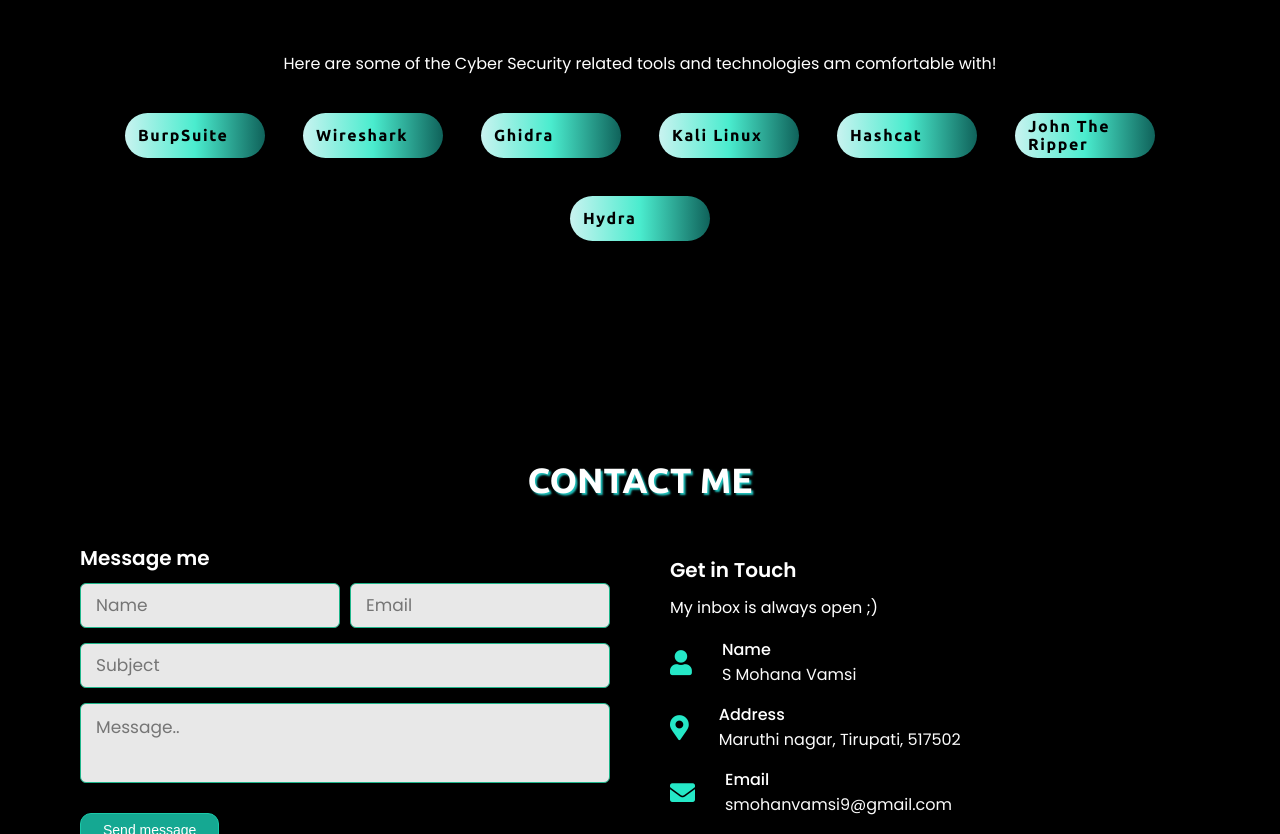
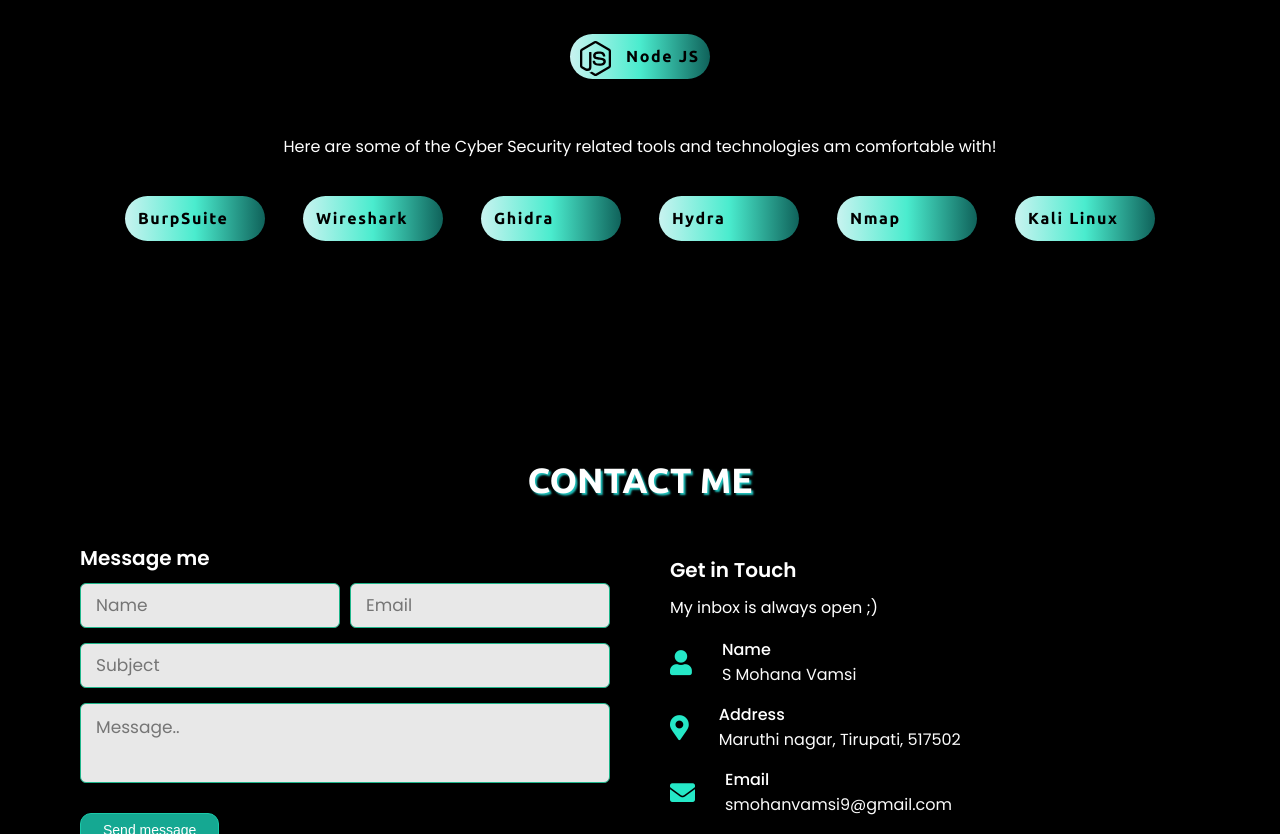
Before and after one commit to mohanvamsi06/mohanvamsi06.github.io, a plain HTML site: page index.html in a window 1280 px wide. Shown: the part 2694-3528 px from the top of the page. Drawn offline with nearby package versions, Linux system fonts and the light colour scheme.

Commit message:
Update
Small changes with updated Resume

```diff
--- a/index.html
+++ b/index.html
@@ -47,7 +47,7 @@
                         <ion-icon name="logo-github"></ion-icon></a></li>
                     <li><a target="_blank" href="https://www.instagram.com/iam_mohanvamsi/">
                     <ion-icon name="logo-instagram"></ion-icon></a></li>
-                    <li><a target="_blank" href="https://ctftime.org/user/156523">
+                    <li><a target="_blank" href="https://ctftime.org/team/268318">
                     <ion-icon name="flag"></ion-icon></a></li>
                   </ul>
                 </div>
@@ -168,6 +168,8 @@
               <div class=skills-bg> <div class="detail" ><img class=skills1 src="./Images/sql.png"></div><div class="skilltext">SQL</div></div>
 
               <div class=skills-bg> <div class="detail" ><img class=skills1 src="./Images/python.png"></div><div class="skilltext">PYTHON   </div></div>
+
+              <div class=skills-bg> <div class="detail" ><img class=skills1 src="./Images/node-js.svg"></div><div class="skilltext">Node JS   </div></div>
             </div>
             <br><br>
             <div class="text"><p>Here are some of the Cyber Security related tools and technologies am comfortable with!</p></div>
@@ -175,10 +177,9 @@
             <div class=skills-bg> <div class="skilltext"> BurpSuite</div></div>
             <div class=skills-bg> <div class="skilltext"> Wireshark</div></div>
             <div class=skills-bg> <div class="skilltext"> Ghidra</div></div>
-            <div class=skills-bg> <div class="skilltext"> Kali Linux</div></div>
-            <div class=skills-bg> <div class="skilltext"> Hashcat</div></div>
-            <div class=skills-bg> <div class="skilltext"> John The Ripper</div></div>
             <div class=skills-bg> <div class="skilltext"> Hydra</div></div>
+            <div class=skills-bg> <div class="skilltext"> Nmap</div></div>
+            <div class=skills-bg> <div class="skilltext"> Kali Linux</div>
             </div>
         </div>
     </section>
```
Also changed, not shown: Images/node-js.svg (added), 1 other file.
